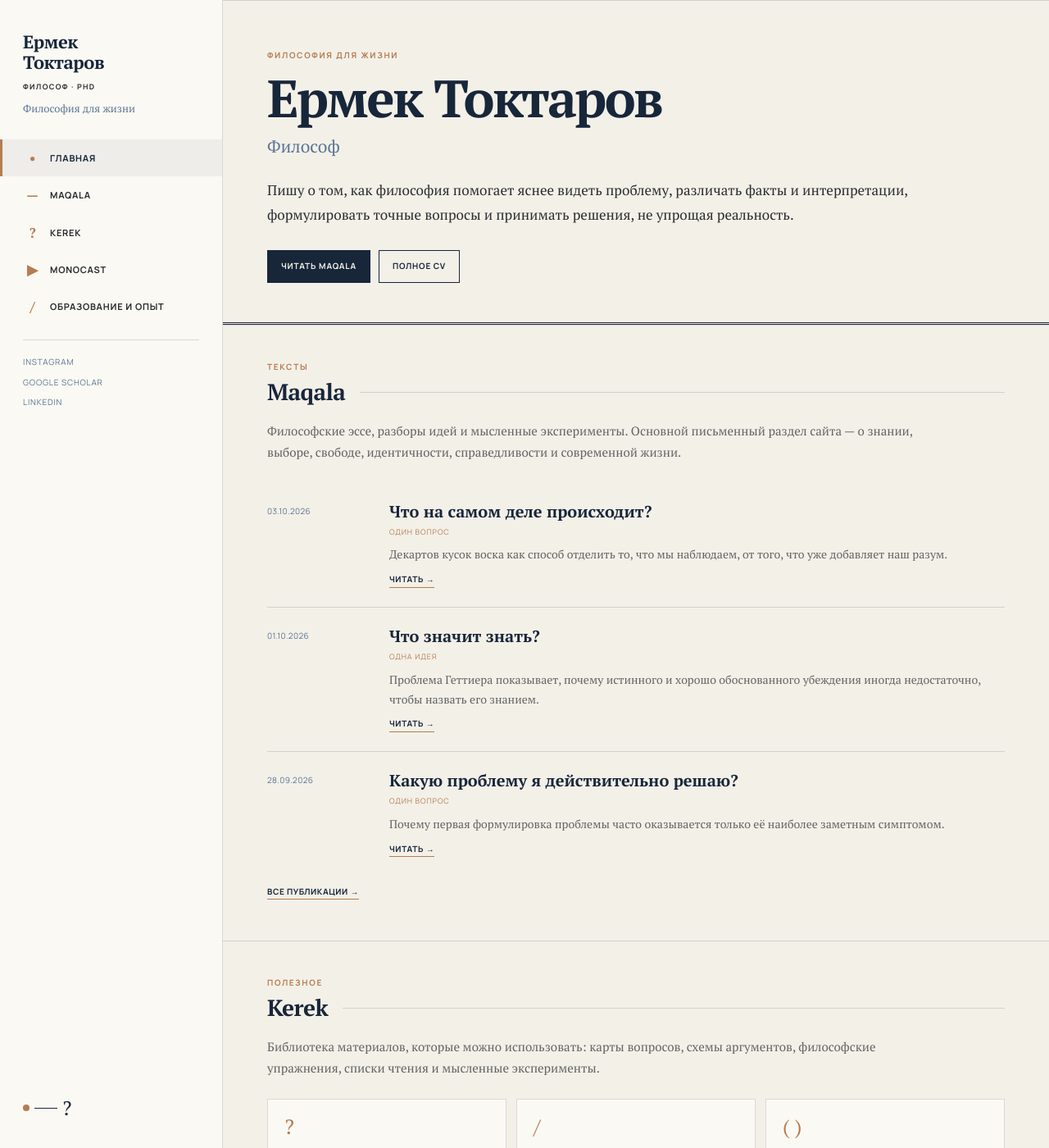
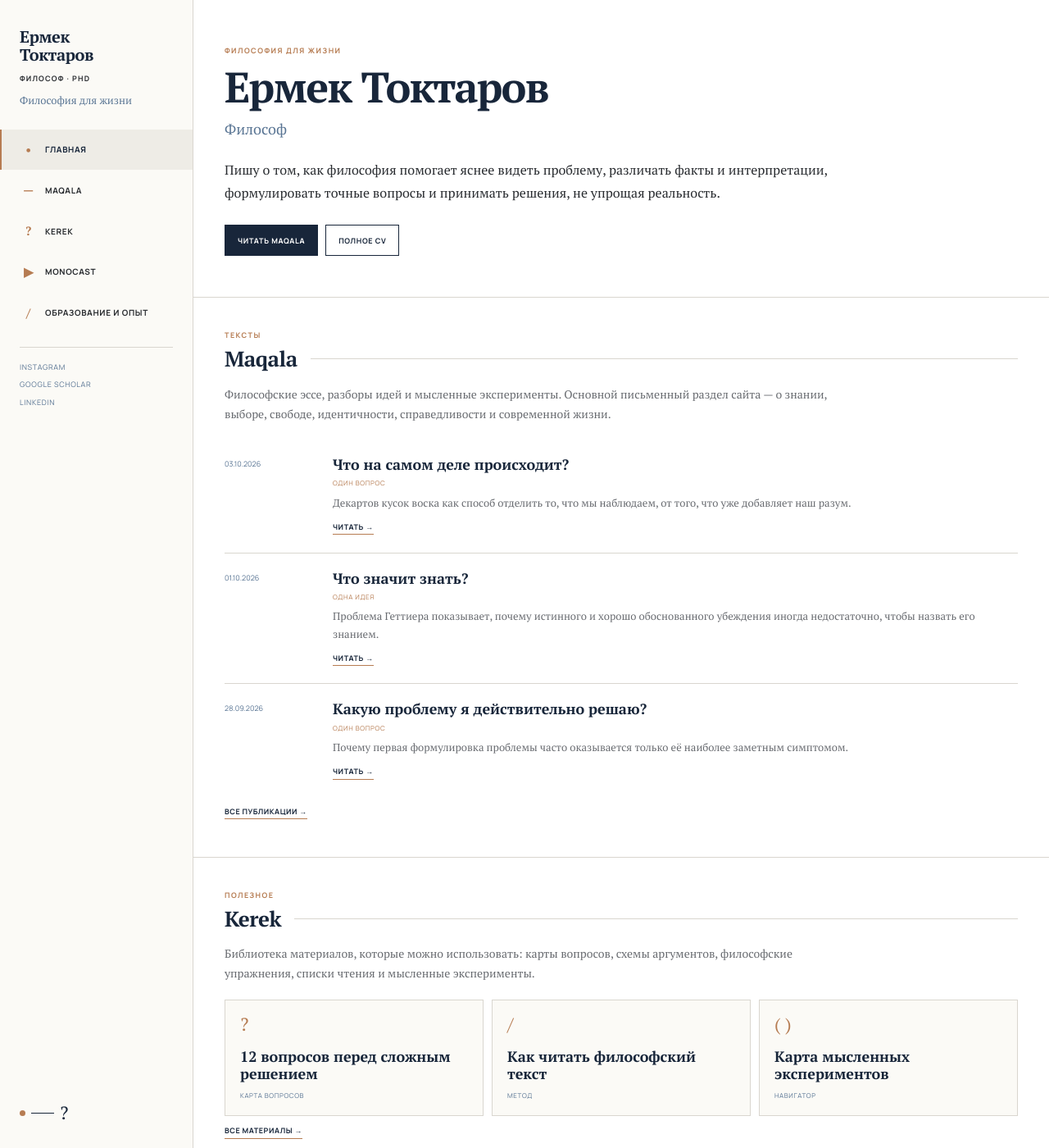
Before and after one commit to ermekuss/blog, a Jekyll site: the page built from index.html, in a window 1280 px wide and 1400 px high. Shown: the whole window at 82% size. Built offline with Jekyll 4.4.1, drawn with Linux system fonts in a browser that asks for light colours.

Commit message:
Refactor CSS styles and variables for consistency
Updated CSS variables and styles for layout and typography adjustments.

```diff
--- a/assets/css/style.css
+++ b/assets/css/style.css
@@ -1,101 +1,132 @@
 :root{
   --navy:#18263A;
   --milk:#F3F0E8;
+  --paper:#FBFAF6;
+  --white:#FFFFFF;
   --graphite:#292C30;
   --blue:#587493;
   --copper:#B67C52;
-  --paper:#FBF9F4;
-  --rule:rgba(24,38,58,.15);
-  --rule-strong:rgba(24,38,58,.32);
-  --muted:rgba(41,44,48,.72);
-  --serif:'PT Serif',Georgia,serif;
-  --sans:'Manrope',system-ui,sans-serif;
-  --sidebar:272px;
+  --rule:#D9D6CF;
+  --rule-dark:#B8B5AE;
+  --muted:#686B70;
+  --serif:'PT Serif', Georgia, serif;
+  --sans:'Manrope', system-ui, sans-serif;
+  --sidebar:236px;
+  --content:1080px;
 }
 *{box-sizing:border-box}
 html{scroll-behavior:smooth}
-body{margin:0;background:var(--milk);color:var(--graphite);font-family:var(--serif);font-size:16px;line-height:1.75;-webkit-font-smoothing:antialiased;display:flex}
+body{margin:0;background:var(--milk);color:var(--graphite);font-family:var(--serif);font-size:16px;line-height:1.72;-webkit-font-smoothing:antialiased;display:flex}
 a{color:inherit}
 img{max-width:100%;display:block}
-::selection{background:rgba(182,124,82,.22)}
+::selection{background:rgba(182,124,82,.20)}
 
-/* LEFT SIDEBAR — structure intentionally follows the original site */
-.sidebar{width:var(--sidebar);height:100vh;position:sticky;top:0;flex-shrink:0;background:var(--paper);border-right:1px solid var(--rule);display:flex;flex-direction:column;padding:38px 0 28px;overflow-y:auto}
-.side-top{padding:0 28px 26px}
-.side-logo{display:block;text-decoration:none;font-family:var(--serif);font-size:22px;font-weight:700;line-height:1.15;color:var(--navy);letter-spacing:-.02em}
-.side-role{display:block;margin-top:9px;font-family:var(--sans);font-size:9px;font-weight:700;letter-spacing:.15em;text-transform:uppercase;color:var(--graphite)}
-.side-tagline{display:block;margin-top:8px;font-family:var(--serif);font-size:13px;color:var(--blue)}
+/* SIDEBAR */
+.sidebar{width:var(--sidebar);height:100vh;position:sticky;top:0;flex-shrink:0;background:var(--paper);border-right:1px solid var(--rule);display:flex;flex-direction:column;padding:34px 0 24px;overflow-y:auto}
+.side-top{padding:0 24px 24px}
+.side-logo{display:block;text-decoration:none;color:var(--navy);font-family:var(--serif);font-weight:700;font-size:20px;line-height:1.12;letter-spacing:-.02em}
+.side-role{display:block;margin-top:9px;font-family:var(--sans);font-size:9px;font-weight:700;letter-spacing:.13em;text-transform:uppercase;color:var(--graphite)}
+.side-tagline{display:block;margin-top:8px;color:var(--blue);font-size:13px}
 .side-nav{display:flex;flex-direction:column}
-.side-link{display:flex;align-items:center;gap:12px;padding:13px 28px;text-decoration:none;font-family:var(--sans);font-size:11px;font-weight:700;letter-spacing:.07em;text-transform:uppercase;color:var(--graphite);border-left:3px solid transparent;transition:.15s ease}
-.side-link:hover{background:rgba(24,38,58,.04);color:var(--navy)}
-.side-link.active{background:rgba(24,38,58,.055);border-left-color:var(--copper);color:var(--navy)}
-.nav-symbol{width:18px;text-align:center;color:var(--copper);font-family:var(--serif);font-size:17px;line-height:1}
-.side-divider{height:1px;background:var(--rule);margin:18px 28px}
-.side-social{display:flex;flex-direction:column;gap:7px;padding:0 28px}
-.side-social a{font-family:var(--sans);font-size:10px;letter-spacing:.08em;text-transform:uppercase;text-decoration:none;color:var(--blue)}
+.side-link{display:flex;align-items:center;gap:11px;padding:12px 24px;border-left:2px solid transparent;text-decoration:none;font-family:var(--sans);font-size:10px;font-weight:700;letter-spacing:.065em;text-transform:uppercase;color:var(--graphite);transition:.14s ease}
+.side-link:hover{background:#F0EEE8;color:var(--navy)}
+.side-link.active{background:#EEECE6;border-left-color:var(--copper);color:var(--navy)}
+.nav-symbol{width:18px;text-align:center;color:var(--copper);font-family:var(--serif);font-size:15px}
+.side-divider{height:1px;background:var(--rule);margin:16px 24px}
+.side-social{padding:0 24px;display:flex;flex-direction:column;gap:6px}
+.side-social a{font-family:var(--sans);font-size:9px;letter-spacing:.075em;text-transform:uppercase;text-decoration:none;color:var(--blue)}
 .side-social a:hover{color:var(--copper)}
-.side-mark{margin:auto 28px 0;display:flex;align-items:center;gap:6px;color:var(--navy)}
-.side-mark span{width:8px;height:8px;background:var(--copper);border-radius:50%}.side-mark i{width:28px;height:1px;background:var(--navy)}.side-mark b{font-family:var(--serif);font-size:24px;font-weight:400}
+.side-mark{margin:auto 24px 0;display:flex;align-items:center;gap:7px;color:var(--navy)}
+.side-mark span{width:7px;height:7px;border-radius:50%;background:var(--copper)}
+.side-mark i{width:28px;height:1px;background:var(--navy)}
+.side-mark b{font-family:var(--serif);font-size:22px;font-weight:400}
 
-/* MAIN COLUMN */
-.main{flex:1;min-width:0;min-height:100vh;background:var(--milk)}
-.masthead{padding:58px 54px 48px;background:var(--milk);border-bottom:3px double var(--navy)}
-.eyebrow,.section-kicker,.post-kicker{font-family:var(--sans);font-size:10px;font-weight:700;letter-spacing:.17em;text-transform:uppercase;color:var(--copper)}
-.masthead-name{font-family:var(--serif);font-size:clamp(44px,5vw,68px);line-height:1.02;letter-spacing:-.04em;color:var(--navy);margin:10px 0 8px}
-.masthead-role{font-family:var(--serif);font-size:21px;color:var(--blue);margin:0 0 20px}
-.bio{font-size:17px;line-height:1.8;max-width:800px;margin:0;color:var(--graphite)}
-.masthead-actions{display:flex;gap:10px;flex-wrap:wrap;margin-top:27px}
-.btn{display:inline-flex;align-items:center;justify-content:center;text-decoration:none;font-family:var(--sans);font-size:10px;font-weight:700;letter-spacing:.08em;text-transform:uppercase;padding:10px 16px;border:1px solid var(--navy);min-height:40px}
-.btn.primary{background:var(--navy);color:var(--milk)}.btn.secondary{background:transparent;color:var(--navy)}
+/* MAIN */
+.main{flex:1;min-width:0;min-height:100vh;background:var(--white)}
+.masthead,.sec-wrap,.page-hero,.page-content,.post-header,.post-body,.post-footer{width:min(var(--content),calc(100% - 76px));margin:0 auto}
+.main-section{border-bottom:1px solid var(--rule)}
+.masthead{padding:54px 0 50px}
+.eyebrow,.section-kicker,.post-kicker{font-family:var(--sans);font-size:9px;font-weight:700;letter-spacing:.16em;text-transform:uppercase;color:var(--copper)}
+.masthead-name{font-family:var(--serif);font-size:52px;line-height:1.04;letter-spacing:-.035em;color:var(--navy);margin:10px 0 8px}
+.masthead-role{font-family:var(--serif);font-size:18px;color:var(--blue);margin:0 0 20px}
+.bio{max-width:760px;margin:0;font-size:16px;line-height:1.78;color:var(--graphite)}
+.masthead-actions{display:flex;gap:9px;flex-wrap:wrap;margin-top:25px}
+.btn{display:inline-flex;align-items:center;justify-content:center;min-height:38px;padding:9px 15px;border:1px solid var(--navy);text-decoration:none;font-family:var(--sans);font-size:9px;font-weight:700;letter-spacing:.075em;text-transform:uppercase}
+.btn.primary{background:var(--navy);color:#fff}.btn.secondary{background:#fff;color:var(--navy)}
 .btn:hover{border-color:var(--copper)}
 
-.main-section{border-top:1px solid var(--rule);scroll-margin-top:20px}
-.sec-wrap{padding:42px 54px 48px}
-.sec-head{display:flex;align-items:center;gap:18px;margin-bottom:18px}
-.sec-title{font-family:var(--serif);font-size:28px;line-height:1.1;color:var(--navy);margin:0;letter-spacing:-.02em}
+/* SECTIONS */
+.sec-wrap{padding:38px 0 44px}
+.sec-head{display:flex;align-items:center;gap:16px;margin-bottom:16px}
+.sec-title{margin:0;color:var(--navy);font-family:var(--serif);font-size:26px;line-height:1.15;letter-spacing:-.018em}
 .sec-rule{height:1px;flex:1;background:var(--rule)}
-.sec-intro{font-size:15px;color:var(--muted);max-width:800px;margin:0 0 24px}
-.section-kicker{margin-bottom:7px}
+.sec-intro{max-width:760px;margin:0 0 20px;color:var(--muted);font-size:14px;line-height:1.7}
+.section-kicker{margin-bottom:6px}
+.text-link{display:inline-block;margin-top:10px;color:var(--navy);text-decoration:none;font-family:var(--sans);font-size:9px;font-weight:700;letter-spacing:.06em;text-transform:uppercase;border-bottom:1px solid var(--copper);padding-bottom:1px}
 
-/* MAQALA — textual archive, close to original timeline structure */
+/* MAQALA */
 .timeline{display:flex;flex-direction:column}
-.tl-item{display:grid;grid-template-columns:125px minmax(0,1fr);gap:24px;padding:22px 0;border-bottom:1px solid var(--rule)}
-.tl-item:last-child{border-bottom:none}.tl-date{font-family:var(--sans);font-size:10px;letter-spacing:.04em;color:var(--blue);padding-top:4px}
-.tl-body h3{font-family:var(--serif);font-size:20px;line-height:1.25;color:var(--navy);margin:0 0 5px}
+.tl-item{display:grid;grid-template-columns:110px minmax(0,1fr);gap:22px;padding:19px 0;border-bottom:1px solid var(--rule)}
+.tl-item:last-child{border-bottom:0}
+.tl-date{font-family:var(--sans);font-size:9px;color:var(--blue);padding-top:3px}
+.tl-body h3{font-family:var(--serif);font-size:18px;line-height:1.28;color:var(--navy);margin:0 0 4px}
 .tl-body h3 a{text-decoration:none}.tl-body h3 a:hover{color:var(--copper)}
-.tl-org{display:block;font-family:var(--sans);font-size:9px;letter-spacing:.1em;text-transform:uppercase;color:var(--copper);margin-bottom:8px}
-.tl-body p{font-size:14px;line-height:1.7;color:var(--muted);margin:0}
-.text-link{display:inline-block;margin-top:10px;font-family:var(--sans);font-size:10px;font-weight:700;letter-spacing:.06em;text-transform:uppercase;text-decoration:none;color:var(--navy);border-bottom:1px solid var(--copper)}
+.tl-org{display:block;margin-bottom:7px;color:var(--copper);font-family:var(--sans);font-size:8px;letter-spacing:.09em;text-transform:uppercase}
+.tl-body p{margin:0;color:var(--muted);font-size:13px;line-height:1.68}
 
 /* KEREK */
-.topic-grid{display:grid;grid-template-columns:repeat(3,minmax(0,1fr));gap:12px}
-.topic-card{display:flex;flex-direction:column;justify-content:space-between;min-height:145px;padding:20px;background:var(--paper);border:1px solid var(--rule);text-decoration:none;transition:.15s ease}
-.topic-card:hover{transform:translateY(-2px);border-color:var(--copper)}
-.topic-symbol{font-family:var(--serif);font-size:25px;color:var(--copper);line-height:1}
-.topic-title{font-family:var(--serif);font-size:20px;line-height:1.18;font-weight:700;color:var(--navy);margin-top:20px}
-.topic-meta{font-family:var(--sans);font-size:9px;letter-spacing:.09em;text-transform:uppercase;color:var(--blue);margin-top:10px}
+.topic-grid{display:grid;grid-template-columns:repeat(3,minmax(0,1fr));gap:10px}
+.topic-card{min-height:130px;padding:18px;background:var(--paper);border:1px solid var(--rule);text-decoration:none;display:flex;flex-direction:column;justify-content:space-between;transition:.14s ease}
+.topic-card:hover{border-color:var(--copper);transform:translateY(-2px)}
+.topic-symbol{font-family:var(--serif);font-size:22px;color:var(--copper);line-height:1}
+.topic-title{margin-top:18px;color:var(--navy);font-family:var(--serif);font-weight:700;font-size:18px;line-height:1.18}
+.topic-meta{margin-top:8px;color:var(--blue);font-family:var(--sans);font-size:8px;letter-spacing:.08em;text-transform:uppercase}
 
 /* MONOCAST */
-.media-grid{display:grid;grid-template-columns:repeat(3,minmax(0,1fr));gap:16px}
-.media-card{display:flex;flex-direction:column;min-height:230px;background:var(--paper);border:1px solid var(--rule);text-decoration:none;padding:22px;transition:.15s ease}
-.media-card:hover{transform:translateY(-2px);border-color:var(--copper)}
-.media-symbol{font-family:var(--serif);font-size:30px;color:var(--copper);line-height:1;margin-bottom:30px}.media-card h3{font-family:var(--serif);font-size:20px;line-height:1.2;color:var(--navy);margin:0 0 8px}.media-card p{font-size:13px;line-height:1.65;color:var(--muted);margin:0 0 12px;flex:1}.media-type{font-family:var(--sans);font-size:9px;letter-spacing:.1em;text-transform:uppercase;color:var(--blue)}
+.media-grid{display:grid;grid-template-columns:repeat(3,minmax(0,1fr));gap:10px}
+.media-card{min-height:185px;padding:18px;background:var(--paper);border:1px solid var(--rule);text-decoration:none;display:flex;flex-direction:column;transition:.14s ease}
+.media-card:hover{border-color:var(--copper);transform:translateY(-2px)}
+.media-symbol{font-family:var(--serif);font-size:24px;color:var(--copper);line-height:1;margin-bottom:22px}
+.media-card h3{font-family:var(--serif);font-size:18px;line-height:1.2;color:var(--navy);margin:0 0 7px}
+.media-card p{font-size:12px;line-height:1.62;color:var(--muted);margin:0 0 10px;flex:1}
+.media-type{font-family:var(--sans);font-size:8px;letter-spacing:.09em;text-transform:uppercase;color:var(--blue)}
 
-/* EXPERIENCE / CV */
-.cv-summary{display:grid;grid-template-columns:repeat(2,minmax(0,1fr));gap:14px;margin-bottom:22px}
-.cv-card{background:var(--paper);border:1px solid var(--rule);padding:20px}.cv-card small{font-family:var(--sans);font-size:9px;letter-spacing:.1em;text-transform:uppercase;color:var(--copper)}.cv-card h3{font-family:var(--serif);font-size:18px;line-height:1.25;color:var(--navy);margin:8px 0 7px}.cv-card p{font-size:13px;line-height:1.65;color:var(--muted);margin:0}
+/* CV */
+.cv-summary{display:grid;grid-template-columns:repeat(2,minmax(0,1fr));gap:10px;margin-bottom:18px}
+.cv-card{background:var(--paper);border:1px solid var(--rule);padding:18px}
+.cv-card small{font-family:var(--sans);font-size:8px;letter-spacing:.09em;text-transform:uppercase;color:var(--copper)}
+.cv-card h3{font-family:var(--serif);font-size:17px;line-height:1.25;color:var(--navy);margin:7px 0 6px}
+.cv-card p{margin:0;color:var(--muted);font-size:12px;line-height:1.62}
 
 /* INTERNAL PAGES */
-.page-hero,.post-header{padding:52px 54px 34px;border-bottom:3px double var(--navy)}
-.page-hero h1,.post-header h1{font-family:var(--serif);font-size:clamp(38px,5vw,60px);line-height:1.05;color:var(--navy);letter-spacing:-.035em;margin:8px 0 12px}.page-lead,.post-subtitle{font-family:var(--serif);font-size:17px;line-height:1.7;color:var(--muted);max-width:800px}.page-content,.post-body{padding:40px 54px 64px}.narrow,.post-width{max-width:880px}.prose{font-family:var(--serif);font-size:17px;line-height:1.88}.prose h2{font-family:var(--serif);font-size:28px;color:var(--navy);margin:1.8em 0 .55em}.prose h3{font-family:var(--serif);font-size:22px;color:var(--navy);margin:1.5em 0 .45em}.prose p{margin:0 0 1.2em}.prose a{color:var(--navy);text-decoration-color:var(--copper);text-underline-offset:3px}.prose blockquote{border-left:3px solid var(--copper);padding-left:20px;margin:1.8em 0;color:var(--navy)}
-.post-kicker{display:flex;gap:8px;align-items:center}.question-box{margin-top:22px;border-left:3px solid var(--copper);padding:5px 0 5px 16px;color:var(--navy)}.post-footer{padding:26px 54px 60px;border-top:1px solid var(--rule)}.tag-row{display:flex;flex-wrap:wrap;gap:7px}.tag-row span{font-family:var(--sans);font-size:9px;border:1px solid var(--rule);padding:4px 8px;color:var(--blue)}
+.page-hero,.post-header{padding:48px 0 30px;border-bottom:1px solid var(--rule)}
+.page-hero h1,.post-header h1{font-family:var(--serif);font-size:46px;line-height:1.05;color:var(--navy);letter-spacing:-.03em;margin:8px 0 12px}
+.page-lead,.post-subtitle{font-family:var(--serif);font-size:16px;line-height:1.7;color:var(--muted);max-width:780px}
+.page-content,.post-body{padding-top:36px;padding-bottom:60px}
+.narrow,.post-width{max-width:820px}
+.prose{font-family:var(--serif);font-size:16px;line-height:1.85}
+.prose h2{font-family:var(--serif);font-size:26px;color:var(--navy);margin:1.8em 0 .55em}
+.prose h3{font-family:var(--serif);font-size:21px;color:var(--navy);margin:1.5em 0 .45em}
+.prose p{margin:0 0 1.15em}
+.prose a{color:var(--navy);text-decoration-color:var(--copper);text-underline-offset:3px}
+.prose blockquote{border-left:2px solid var(--copper);padding-left:18px;margin:1.8em 0;color:var(--navy)}
+.post-kicker{display:flex;gap:8px;align-items:center}.question-box{margin-top:20px;border-left:2px solid var(--copper);padding:4px 0 4px 15px;color:var(--navy)}
+.post-footer{padding-top:24px;padding-bottom:55px;border-top:1px solid var(--rule)}
+.tag-row{display:flex;flex-wrap:wrap;gap:6px}.tag-row span{font-family:var(--sans);font-size:8px;border:1px solid var(--rule);padding:4px 7px;color:var(--blue)}
 
-/* archive/cards on internal pages */
-.post-grid,.resource-grid,.format-grid{display:grid;grid-template-columns:repeat(2,minmax(0,1fr));gap:14px}.post-card,.resource-card,.format-card{background:var(--paper);border:1px solid var(--rule);padding:22px;text-decoration:none;min-height:220px;display:flex;flex-direction:column}.post-card-meta{display:flex;justify-content:space-between;font-family:var(--sans);font-size:9px;letter-spacing:.08em;text-transform:uppercase;color:var(--blue);margin-bottom:18px}.post-card h3,.resource-card h2,.format-card h3{font-family:var(--serif);font-size:22px;line-height:1.2;color:var(--navy);margin:0 0 10px}.post-card p,.resource-card p,.format-card p{font-size:14px;color:var(--muted);line-height:1.65;flex:1}.resource-mark{font-size:28px;color:var(--copper);margin-bottom:14px}.resource-type{font-family:var(--sans);font-size:9px;letter-spacing:.1em;text-transform:uppercase;color:var(--blue)}
+.post-grid,.resource-grid,.format-grid{display:grid;grid-template-columns:repeat(2,minmax(0,1fr));gap:10px}
+.post-card,.resource-card,.format-card{background:var(--paper);border:1px solid var(--rule);padding:18px;text-decoration:none;min-height:190px;display:flex;flex-direction:column}
+.post-card-meta{display:flex;justify-content:space-between;font-family:var(--sans);font-size:8px;letter-spacing:.07em;text-transform:uppercase;color:var(--blue);margin-bottom:15px}
+.post-card h3,.resource-card h2,.format-card h3{font-family:var(--serif);font-size:19px;line-height:1.2;color:var(--navy);margin:0 0 9px}
+.post-card p,.resource-card p,.format-card p{font-size:13px;color:var(--muted);line-height:1.62;flex:1}
+.resource-mark{font-size:24px;color:var(--copper);margin-bottom:12px}.resource-type{font-family:var(--sans);font-size:8px;letter-spacing:.09em;text-transform:uppercase;color:var(--blue)}
 
-@media(max-width:900px){
-  :root{--sidebar:220px}.sidebar{width:var(--sidebar)}.side-top,.side-link,.side-social{padding-left:20px;padding-right:20px}.masthead,.sec-wrap,.page-hero,.page-content,.post-header,.post-body,.post-footer{padding-left:32px;padding-right:32px}.topic-grid,.media-grid{grid-template-columns:repeat(2,minmax(0,1fr))}.cv-summary{grid-template-columns:1fr}
+@media(max-width:980px){
+  :root{--sidebar:210px}.masthead,.sec-wrap,.page-hero,.page-content,.post-header,.post-body,.post-footer{width:min(100% - 48px,var(--content))}.topic-grid,.media-grid{grid-template-columns:repeat(2,minmax(0,1fr))}
 }
-@media(max-width:700px){
-  body{display:block}.sidebar{width:100%;height:auto;position:sticky;z-index:100;top:0;padding:0;background:rgba(251,249,244,.97);border-right:0;border-bottom:1px solid var(--rule)}.side-top,.side-divider,.side-social,.side-mark{display:none}.side-nav{display:flex;flex-direction:row;overflow-x:auto}.side-link{padding:13px 14px;border-left:0;border-bottom:2px solid transparent;white-space:nowrap;font-size:10px}.side-link.active{border-left:0;border-bottom-color:var(--copper)}.nav-symbol{display:none}.masthead{padding:36px 20px 34px}.masthead-name{font-size:43px}.sec-wrap,.page-hero,.page-content,.post-header,.post-body,.post-footer{padding-left:20px;padding-right:20px}.topic-grid,.media-grid,.post-grid,.resource-grid,.format-grid{grid-template-columns:1fr}.tl-item{grid-template-columns:1fr;gap:5px}.main{min-height:auto}
+@media(max-width:720px){
+  body{display:block}.sidebar{width:100%;height:auto;position:sticky;z-index:100;top:0;padding:0;border-right:0;border-bottom:1px solid var(--rule)}
+  .side-top,.side-divider,.side-social,.side-mark{display:none}.side-nav{display:flex;flex-direction:row;overflow-x:auto}.side-link{padding:12px 13px;border-left:0;border-bottom:2px solid transparent;white-space:nowrap}.side-link.active{border-left:0;border-bottom-color:var(--copper)}.nav-symbol{display:none}
+  .masthead,.sec-wrap,.page-hero,.page-content,.post-header,.post-body,.post-footer{width:calc(100% - 34px)}
+  .masthead{padding-top:34px;padding-bottom:32px}.masthead-name{font-size:42px}.topic-grid,.media-grid,.post-grid,.resource-grid,.format-grid,.cv-summary{grid-template-columns:1fr}.tl-item{grid-template-columns:1fr;gap:4px}
 }
```
